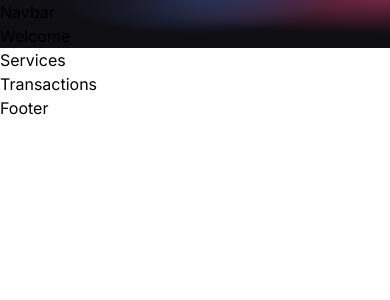
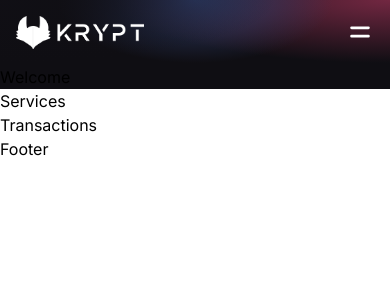
Before and after one commit to katsuragawaa/krypt-web3.0, a React (Vite) app in the folder client/: page / in a window 390 px wide. Shown: the top 300 px of the page. Built offline with nearby package versions, Linux system fonts and the light colour scheme.

Commit message:
Create responsive navigation bar

```diff
--- a/client/src/components/Navbar.jsx
+++ b/client/src/components/Navbar.jsx
@@ -1,5 +1,54 @@
+import { useState } from 'react';
+import { HiMenuAlt4 } from 'react-icons/hi';
+import { AiOutlineClose } from 'react-icons/ai';
+
+import logo from '../../images/logo.png';
+
+const NavbarItem = ({ title, classProps }) => {
+  return <li className={`mx-4 cursor-pointer ${classProps}`}>{title}</li>;
+};
+
 const Navbar = () => {
-  return <h1>Navbar</h1>;
+  const [toggleMenu, setToggleMenu] = useState(false);
+
+  const navBarTitles = ['Market', 'Exchange', 'Tutorials', 'Wallets'];
+  return (
+    <nav className="w-full flex md:justify-center justify-between items-center p-4">
+      <div className="md:flex-[0.5] flex-initial justify-center items-center">
+        <img src={logo} alt="logo" className="w-32 cursor-pointer" />
+      </div>
+      <ul className="text-white md:flex hidden list-none flex-row justify-between items-center flex-initial">
+        {navBarTitles.map((item, index) => (
+          <NavbarItem title={item} key={item + index} />
+        ))}
+        <li className="bg-[#2952e3] py-2 px-7 mx-4 rounded-full cursor-pointer hover:bg-[#2545bd]">
+          Login
+        </li>
+      </ul>
+      <div className="flex relative">
+        <HiMenuAlt4
+          fontSize={28}
+          className="text-white md:hidden cursor-pointer"
+          onClick={() => setToggleMenu(true)}
+        />
+
+        {toggleMenu && (
+          <ul className="z-10 fixed top-0 -right-2 p-3 w-[60vw] h-screen shadow-2x1 md:hidden list-none flex flex-col justify-start items-end rounded-md blue-glassmorphism text-white anime-slide-in">
+            <li className="text-xl w-full my-2">
+              <AiOutlineClose onClick={() => setToggleMenu(false)} />
+            </li>
+            {navBarTitles.map((item, index) => (
+              <NavbarItem
+                title={item}
+                key={item + index}
+                classProps="my-2 text-lg"
+              />
+            ))}
+          </ul>
+        )}
+      </div>
+    </nav>
+  );
 };
 
 export default Navbar;
```
